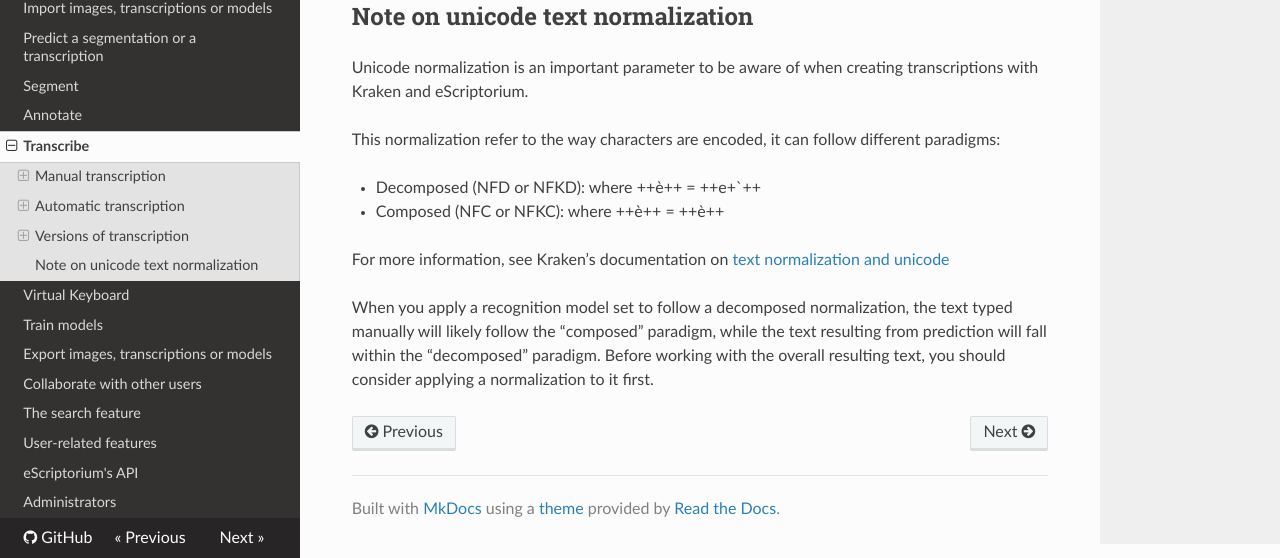
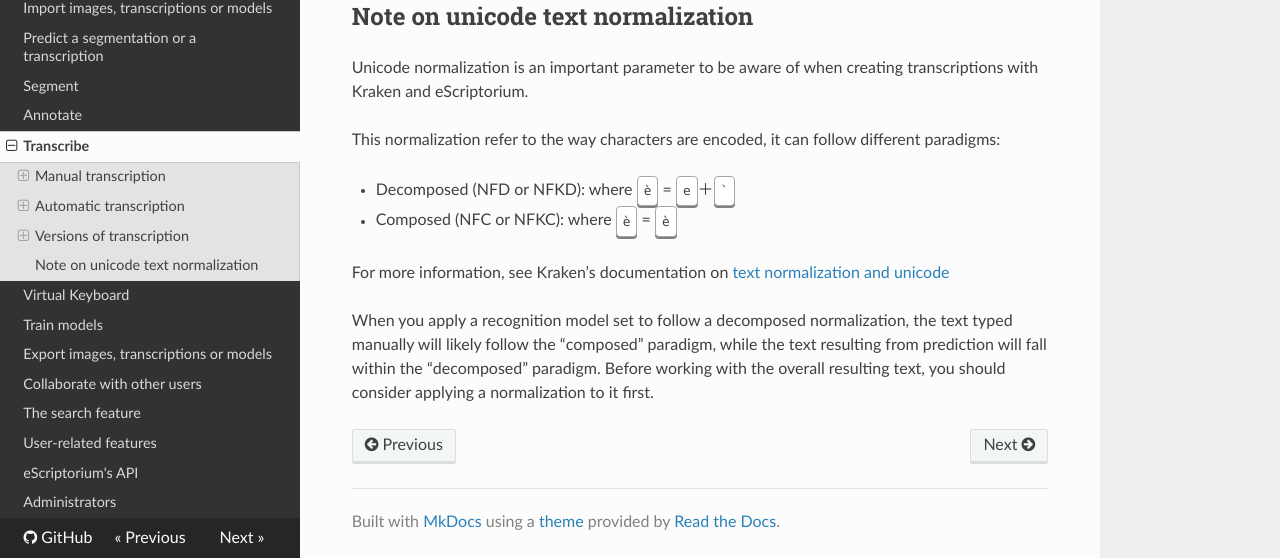
Before and after one commit to alix-tz/escriptorium-documentation, an MkDocs documentation site: the page built from docs/walkthrough_transcribe.md, in a window 1280 px wide and 900 px high, scrolled down 5521 px, cut to the strip 342-900 px from the top of the window. Built offline with MkDocs 1.6.1, drawn with Linux system fonts in a browser that asks for light colours; nearby versions of some CDN libraries.

Commit message:
fixed key rendering in text normalization

```diff
--- a/docs/walkthrough_transcribe.md
+++ b/docs/walkthrough_transcribe.md
@@ -86,8 +86,8 @@ Unicode normalization is an important parameter to be aware of when creating tra
 
 This normalization refer to the way characters are encoded, it can follow different paradigms:
 
-- Decomposed (NFD or NFKD): where ++è++ = ++e+`++
-- Composed (NFC or NFKC): where ++è++ = ++è++
+- Decomposed (NFD or NFKD): where ++"è"++ = ++"e"+"`"++
+- Composed (NFC or NFKC): where ++"è"++ = ++"è"++
 
 For more information, see Kraken's documentation on [text normalization and unicode](https://kraken.re/master/ketos.html#text-normalization-and-unicode)
 
```
